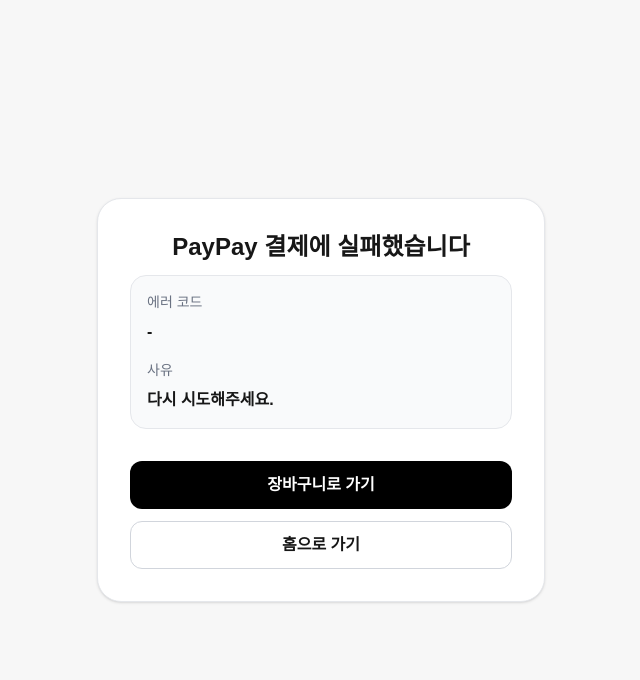
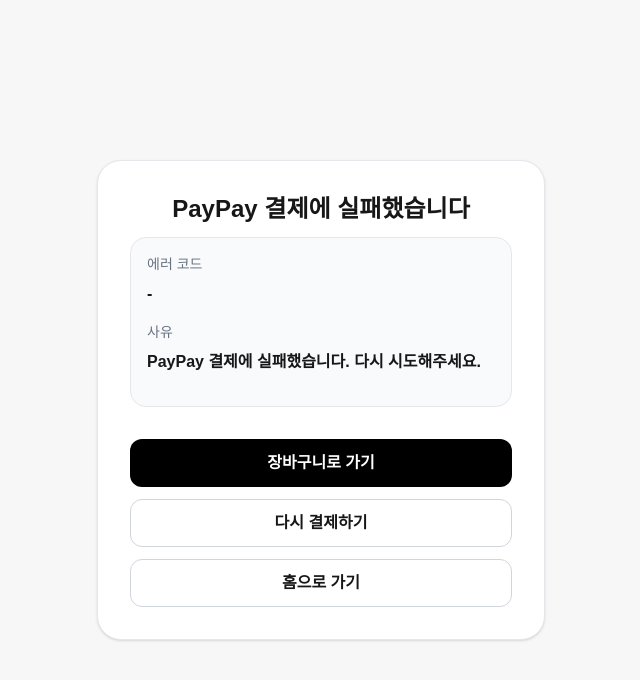
Before and after one commit to dnjswh4415-prog/sewon-mall, a Next.js app in the folder frontend/: page /payment/paypay/fail in a window 1280 px wide. Shown: the top 680 px of the page, without its empty margins (319-959 px from the left). Built offline with nearby package versions, Linux system fonts and the light colour scheme.

Commit message:
결재 오류 페이지 수정

```diff
--- a/frontend/app/payment/fail/page.tsx
+++ b/frontend/app/payment/fail/page.tsx
@@ -6,18 +6,16 @@
 const CHECKOUT_ORDER_KEY = "sewon_checkout_client_order_key";
 const CHECKOUT_CART_SIGNATURE_KEY = "sewon_checkout_cart_signature";
 
-function PayPayFailContent() {
+function PaymentFailContent() {
   const router = useRouter();
   const searchParams = useSearchParams();
 
   const code = searchParams.get("code");
   const rawMessage = searchParams.get("message");
-  const merchantPaymentId = searchParams.get("merchantPaymentId");
-  const orderId = searchParams.get("orderId");
 
   const message = rawMessage
     ? decodeURIComponent(rawMessage)
-    : "PayPay 결제에 실패했습니다. 다시 시도해주세요.";
+    : "다시 시도해주세요.";
 
   useEffect(() => {
     if (typeof window !== "undefined") {
@@ -29,30 +27,14 @@
   return (
     <div className="min-h-screen bg-[#f7f7f7] flex items-center justify-center px-4">
       <div className="w-full max-w-md bg-white rounded-3xl border border-gray-200 p-8 text-center shadow-sm">
-        <h1 className="text-2xl font-bold mb-3">PayPay 결제에 실패했습니다</h1>
+        <h1 className="text-2xl font-bold mb-3">결제에 실패했습니다</h1>
 
         <div className="text-left bg-gray-50 border border-gray-200 rounded-2xl p-4 mb-8">
           <p className="text-sm text-gray-500 mb-2">에러 코드</p>
           <p className="font-semibold mb-4">{code || "-"}</p>
 
           <p className="text-sm text-gray-500 mb-2">사유</p>
-          <p className="font-semibold mb-4">{message}</p>
-
-          {merchantPaymentId && (
-            <>
-              <p className="text-sm text-gray-500 mb-2">PayPay 주문번호</p>
-              <p className="font-semibold mb-4 break-all">
-                {merchantPaymentId}
-              </p>
-            </>
-          )}
-
-          {orderId && (
-            <>
-              <p className="text-sm text-gray-500 mb-2">주문 ID</p>
-              <p className="font-semibold break-all">{orderId}</p>
-            </>
-          )}
+          <p className="font-semibold">{message}</p>
         </div>
 
         <div className="flex flex-col gap-3">
@@ -61,13 +43,6 @@
             className="w-full h-12 rounded-xl bg-black text-white font-semibold"
           >
             장바구니로 가기
-          </button>
-
-          <button
-            onClick={() => router.push("/checkout")}
-            className="w-full h-12 rounded-xl border border-gray-300 bg-white font-semibold"
-          >
-            다시 결제하기
           </button>
 
           <button
@@ -82,18 +57,16 @@
   );
 }
 
-export default function PayPayFailPage() {
+export default function PaymentFailPage() {
   return (
     <Suspense
       fallback={
         <div className="min-h-screen bg-[#f7f7f7] flex items-center justify-center px-4">
-          <p className="text-gray-500">
-            PayPay 결제 실패 페이지를 불러오는 중입니다...
-          </p>
+          <p className="text-gray-500">결제 실패 페이지를 불러오는 중입니다...</p>
         </div>
       }
     >
-      <PayPayFailContent />
+      <PaymentFailContent />
     </Suspense>
   );
 }
--- a/frontend/app/payment/paypay/fail/page.tsx
+++ b/frontend/app/payment/paypay/fail/page.tsx
@@ -1,28 +1,28 @@
 "use client";
 
-import { useEffect } from "react";
+import { Suspense, useEffect } from "react";
 import { useRouter, useSearchParams } from "next/navigation";
 
 const CHECKOUT_ORDER_KEY = "sewon_checkout_client_order_key";
 const CHECKOUT_CART_SIGNATURE_KEY = "sewon_checkout_cart_signature";
-const PAYPAY_MERCHANT_PAYMENT_ID_KEY = "sewon_paypay_merchant_payment_id";
 
-export default function PayPayFailPage() {
+function PayPayFailContent() {
   const router = useRouter();
   const searchParams = useSearchParams();
 
   const code = searchParams.get("code");
   const rawMessage = searchParams.get("message");
+  const merchantPaymentId = searchParams.get("merchantPaymentId");
+  const orderId = searchParams.get("orderId");
 
   const message = rawMessage
     ? decodeURIComponent(rawMessage)
-    : "다시 시도해주세요.";
+    : "PayPay 결제에 실패했습니다. 다시 시도해주세요.";
 
   useEffect(() => {
     if (typeof window !== "undefined") {
       sessionStorage.removeItem(CHECKOUT_ORDER_KEY);
       sessionStorage.removeItem(CHECKOUT_CART_SIGNATURE_KEY);
-      sessionStorage.removeItem(PAYPAY_MERCHANT_PAYMENT_ID_KEY);
     }
   }, []);
 
@@ -36,7 +36,23 @@
           <p className="font-semibold mb-4">{code || "-"}</p>
 
           <p className="text-sm text-gray-500 mb-2">사유</p>
-          <p className="font-semibold">{message}</p>
+          <p className="font-semibold mb-4">{message}</p>
+
+          {merchantPaymentId && (
+            <>
+              <p className="text-sm text-gray-500 mb-2">PayPay 주문번호</p>
+              <p className="font-semibold mb-4 break-all">
+                {merchantPaymentId}
+              </p>
+            </>
+          )}
+
+          {orderId && (
+            <>
+              <p className="text-sm text-gray-500 mb-2">주문 ID</p>
+              <p className="font-semibold break-all">{orderId}</p>
+            </>
+          )}
         </div>
 
         <div className="flex flex-col gap-3">
@@ -45,6 +61,13 @@
             className="w-full h-12 rounded-xl bg-black text-white font-semibold"
           >
             장바구니로 가기
+          </button>
+
+          <button
+            onClick={() => router.push("/checkout")}
+            className="w-full h-12 rounded-xl border border-gray-300 bg-white font-semibold"
+          >
+            다시 결제하기
           </button>
 
           <button
@@ -58,3 +81,19 @@
     </div>
   );
 }
+
+export default function PayPayFailPage() {
+  return (
+    <Suspense
+      fallback={
+        <div className="min-h-screen bg-[#f7f7f7] flex items-center justify-center px-4">
+          <p className="text-gray-500">
+            PayPay 결제 실패 페이지를 불러오는 중입니다...
+          </p>
+        </div>
+      }
+    >
+      <PayPayFailContent />
+    </Suspense>
+  );
+}
```
